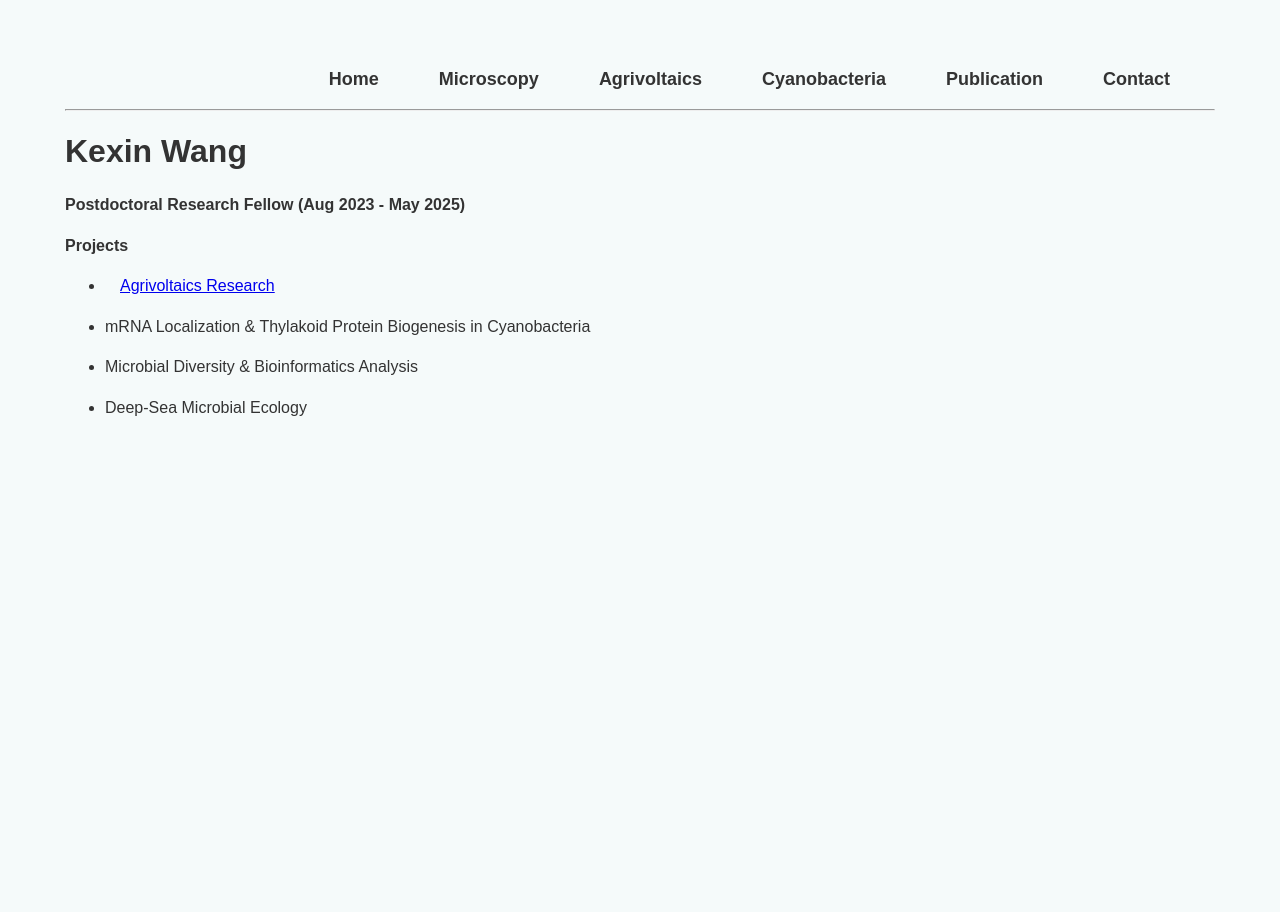
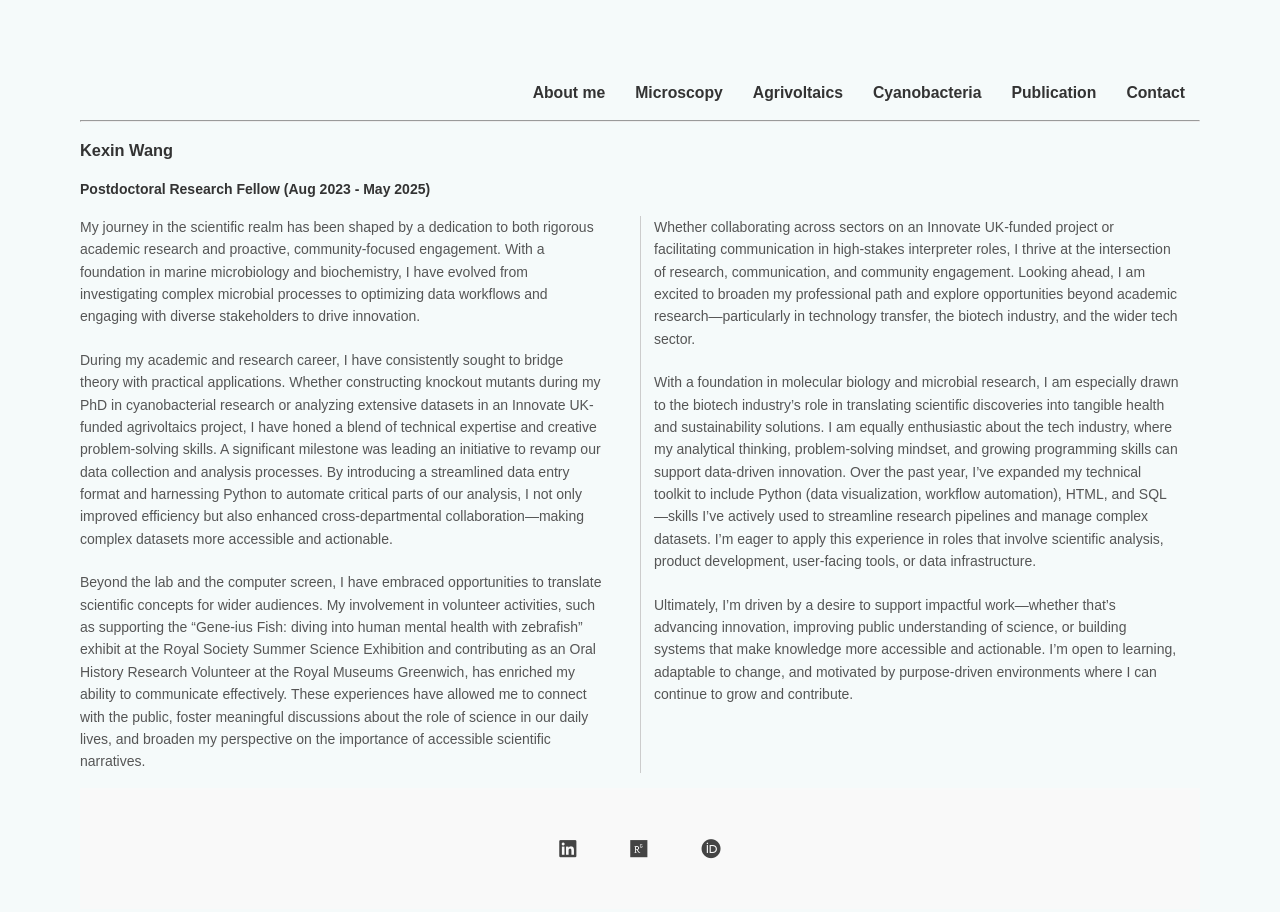
Before and after one commit to forest929/portfolio, a plain HTML site: page index.html in a window 1280 px wide. Before the commit the page ends 800 px from the top, so only its background shows below. Drawn offline with Linux system fonts and the light colour scheme.

Commit message:
Add AboutMe.txt and update multiple HTML and CSS files

```diff
--- a/index.html
+++ b/index.html
@@ -2,6 +2,7 @@
 <html lang="en">
 <head>
     <link rel = "stylesheet" href = "style.css">
+    <link rel="stylesheet" href="https://cdnjs.cloudflare.com/ajax/libs/font-awesome/6.5.0/css/all.min.css">
 
 </head>
 
@@ -10,7 +11,7 @@
         <div class = "nav-wrapper">
             <nav>
                 <ul>
-                    <li><a href="index.html">Home</a></li>
+                    <li><a href="index.html">About me</a></li>
                     <li><a href="microscopy.html">Microscopy</a></li>
                     <li><a href="agrivoltaics.html">Agrivoltaics</a></li>
                     <li><a href="cyanobacteria.html">Cyanobacteria</a></li>
@@ -22,18 +23,39 @@
 
     </header><hr>
 
-       <h1>Kexin Wang</h1>
+       <h3>Kexin Wang</h3>
        <h4>Postdoctoral Research Fellow (Aug 2023 - May 2025)</h4>
 
 
-       <h4>Projects</h4>
-       <ul>
-            <li><a href="agrivoltaics.html">Agrivoltaics Research</a></li>
-            <li>mRNA Localization & Thylakoid Protein Biogenesis in Cyanobacteria</li>
-            <li>Microbial Diversity & Bioinformatics Analysis</li>
-            <li>Deep-Sea Microbial Ecology</li>
-       </ul>
+        <div class = "main-content">
+            <p>
+                My journey in the scientific realm has been shaped by a dedication to both rigorous academic research and proactive, community-focused engagement. With a foundation in marine microbiology and biochemistry, I have evolved from investigating complex microbial processes to optimizing data workflows and engaging with diverse stakeholders to drive innovation.
+            </p>
+            <p>
+                During my academic and research career, I have consistently sought to bridge theory with practical applications. Whether constructing knockout mutants during my PhD in cyanobacterial research or analyzing extensive datasets in an Innovate UK-funded agrivoltaics project, I have honed a blend of technical expertise and creative problem-solving skills. A significant milestone was leading an initiative to revamp our data collection and analysis processes. By introducing a streamlined data entry format and harnessing Python to automate critical parts of our analysis, I not only improved efficiency but also enhanced cross-departmental collaboration—making complex datasets more accessible and actionable.
+            </p>
+            <p>
+                Beyond the lab and the computer screen, I have embraced opportunities to translate scientific concepts for wider audiences. My involvement in volunteer activities, such as supporting the “Gene-ius Fish: diving into human mental health with zebrafish” exhibit at the Royal Society Summer Science Exhibition and contributing as an Oral History Research Volunteer at the Royal Museums Greenwich, has enriched my ability to communicate effectively. These experiences have allowed me to connect with the public, foster meaningful discussions about the role of science in our daily lives, and broaden my perspective on the importance of accessible scientific narratives.
+            </p>
+            <p>
+                Whether collaborating across sectors on an Innovate UK-funded project or facilitating communication in high-stakes interpreter roles, I thrive at the intersection of research, communication, and community engagement. Looking ahead, I am excited to broaden my professional path and explore opportunities beyond academic research—particularly in technology transfer, the biotech industry, and the wider tech sector.
+            </p>
+            <p>
+                With a foundation in molecular biology and microbial research, I am especially drawn to the biotech industry’s role in translating scientific discoveries into tangible health and sustainability solutions. I am equally enthusiastic about the tech industry, where my analytical thinking, problem-solving mindset, and growing programming skills can support data-driven innovation. Over the past year, I’ve expanded my technical toolkit to include Python (data visualization, workflow automation), HTML, and SQL—skills I’ve actively used to streamline research pipelines and manage complex datasets. I’m eager to apply this experience in roles that involve scientific analysis, product development, user-facing tools, or data infrastructure.
+            </p>
+            <p>
+                Ultimately, I’m driven by a desire to support impactful work—whether that’s advancing innovation, improving public understanding of science, or building systems that make knowledge more accessible and actionable. I’m open to learning, adaptable to change, and motivated by purpose-driven environments where I can continue to grow and contribute.
+            </p>
+        </div>
 
+
+    <footer>
+        <div class="footer-icons">
+            <a href="https://www.linkedin.com/in/kexin-wang-176110248/" target="_blank"><i class="fab fa-linkedin"></i></a>
+            <a href="https://www.researchgate.net/profile/Kexin-Wang-98/research" target="_blank"><i class="fab fa-researchgate"></i></a>
+            <a href="https://orcid.org/0009-0009-0278-3989" target="_blank"><i class="fab fa-orcid"></i></a>
+        </div>
+    </footer>
 
 
 
--- a/style.css
+++ b/style.css
@@ -1,4 +1,8 @@
 /* Basic Reset */
+html {
+    font-size: 14px; /*Base for rem units*/
+}
+
 * {
     margin: 15px;
     padding: 0;
@@ -10,20 +14,24 @@ body {
     background-color: #f5fafa;
     font-family: Arial, Helvetica, sans-serif;
     line-height: 1.6;
-
+    font-size: 1rem;
     color: #333;
-    padding: 20px;
-
-    border-radius: 10px;
+    padding: 2.5rem;
+    border-radius: 2.5rem;
 }
 
 /* Header styles */
 header {
     width: 100%;
+    padding:0;
+    margin-top:0;
 }
 .nav-wrapper {
     width: 30%;
     margin-left: auto;
+    white-space: nowrap;
+    padding:0;
+    margin-top: 0;
 }
 
 /* Navigation styling */
@@ -31,18 +39,19 @@ nav ul {
     list-style-type: none;
     display: flex;
     justify-content: flex-end;
-    margin-bottom: 10px;
+    margin:0;
 }
 
 nav ul li {
-    margin: 0 15px;
+    margin: 0 0;
+    padding:0;
 }
 
 nav ul li a {
     text-decoration: none;
     color: #333;
     font-weight: bold;
-    font-size: 18px;
+    font-size: 1.125rem;
 }
 
 nav ul li a:hover {
@@ -65,23 +74,16 @@ video {
     max-width: 90%;
 }
 
-p {
+p, ul li {
     text-align: left;
-    font-size: 16px;
-    margin-bottom: 20px;
+    font-size: 1rem;
+    margin: 1.5rem;
+    margin-top: 0;
+    margin-left:0;
     color: #555;
 }
 
-/* List styling */
-ul {
-    list-style-type: disc;
-    margin-left: 40px;
-}
 
-ul li {
-    font-size: 16px;
-    margin-bottom: 10px;
-}
 
 .grid-container {
     grid-template-columns: 1fr 1fr;
@@ -126,3 +128,68 @@ ul li {
     height: 5 px;
     width:100%;
 }
+
+
+footer {
+    text-align: center;
+    padding: 1.5rem 0;
+    background-color: #f9f9f9;
+  }
+
+.footer-icons a {
+    margin: 0 10px;
+    font-size: 1.4rem;
+    color: #444;
+    text-decoration: none;
+}
+
+
+  /* LinkedIn: Blue on hover */
+  .footer-icons a[href*="linkedin"]:hover {
+    color: #0077b5;
+  }
+
+  /* ORCID: Olive green on hover */
+  .footer-icons a[href*="orcid"]:hover {
+    color: olive;
+  }
+
+  /* ResearchGate: White on hover */
+  .footer-icons a[href*="researchgate"]:hover {
+    color: black;
+  }
+
+.main-content {
+    column-count: 2;
+    column-gap: 2rem;
+    column-rule: 0.07rem solid #ccc; /* Optional: visual divider */
+}
+
+.main-content p {
+    break-inside: avoid;
+}
+
+/* Responsive Design */
+@media (max-width: 900px) {
+    .main-content {
+        column-count: 1;
+    }
+
+    .nav-wrapper {
+        width: 100%;
+        justify-content: center;
+    }
+
+    nav ul {
+        flex-direction: column;
+        align-items: center;
+    }
+
+    nav ul li {
+        margin: 10px 0;
+    }
+
+    .grid-container, .agrivoltaics-grid-container {
+        grid-template-columns: 1fr;
+    }
+}
```
Also changed, not shown: agrivoltaics.html (+1 -1 lines), cyanobacteria.html (+10 -3 lines), microscopy.html (+1 -1 lines), AboutMe.txt (added).
